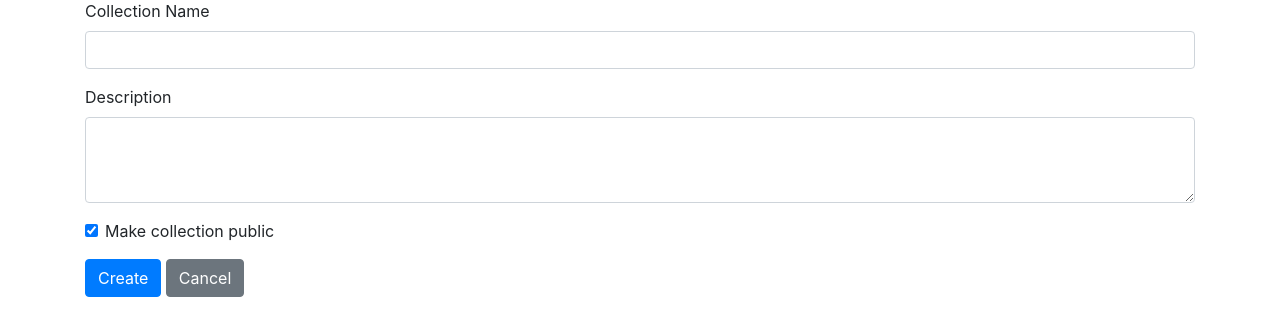
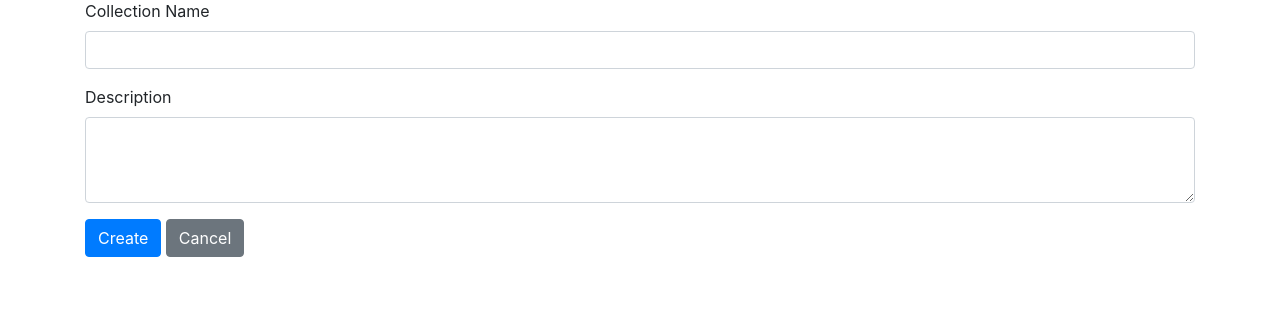
Before and after one commit to rehani1/bookcataloging, a Django app: page /bookcataloging/collections/add/ in a window 1280 px wide. Shown: the part 137-473 px from the top of the page. Run offline with Django 4.2, Linux system fonts and the light colour scheme; the visitor is signed in with stand-in values (Sample User, id 1); some libraries are stand-ins or nearby versions.

Commit message:
can add collections to be displayed on the book collections page

```diff
--- a/bookcataloging/templates/bookcataloging/add_collection.html
+++ b/bookcataloging/templates/bookcataloging/add_collection.html
@@ -25,12 +25,16 @@
                 <label for="description">Description</label>
                 <textarea class="form-control" id="description" name="description" rows="3"></textarea>
             </div>
+            {% if user_role == "Librarian" %}
             <div class="form-check mb-3">
-                <input class="form-check-input" type="checkbox" id="is_public" name="is_public" checked>
+                <input class="form-check-input" type="checkbox" id="is_public" name="is_public">
                 <label class="form-check-label" for="is_public">
-                    Make collection public
+                    Make collection private
                 </label>
             </div>
+            {% else %}
+                <input type="hidden" name="is_public" value="off">
+            {% endif %}
             <button type="submit" class="btn btn-primary">Create</button>
             <a href="{% url 'bookcataloging:collections' %}" class="btn btn-secondary">Cancel</a>
         </form>
--- a/bookcataloging/views.py
+++ b/bookcataloging/views.py
@@ -17,13 +17,14 @@ def get_role(request):
     return user_role
 
 def add_collection(request):
+    user_role = get_role(request)
     if not request.user.is_authenticated:
         return redirect('bookcataloging:collections')
 
     if request.method == 'POST':
         name = request.POST.get('name')
         description = request.POST.get('description', '')
-        is_public = request.POST.get('is_public') == 'on'
+        is_public = request.POST.get('is_public') == 'off'
 
         if name:
             try:
@@ -37,8 +38,10 @@ def add_collection(request):
                 return redirect('bookcataloging:collections')
             except Exception as e:
                 messages.error(request, f'Error creating collection: {e}')
-
-    return render(request, 'bookcataloging/add_collection.html')
+    context = {
+        'user_role': user_role,
+    }
+    return render(request, 'bookcataloging/add_collection.html', context)
 
 def collections_view(request):
     user_role = get_role(request)
```
